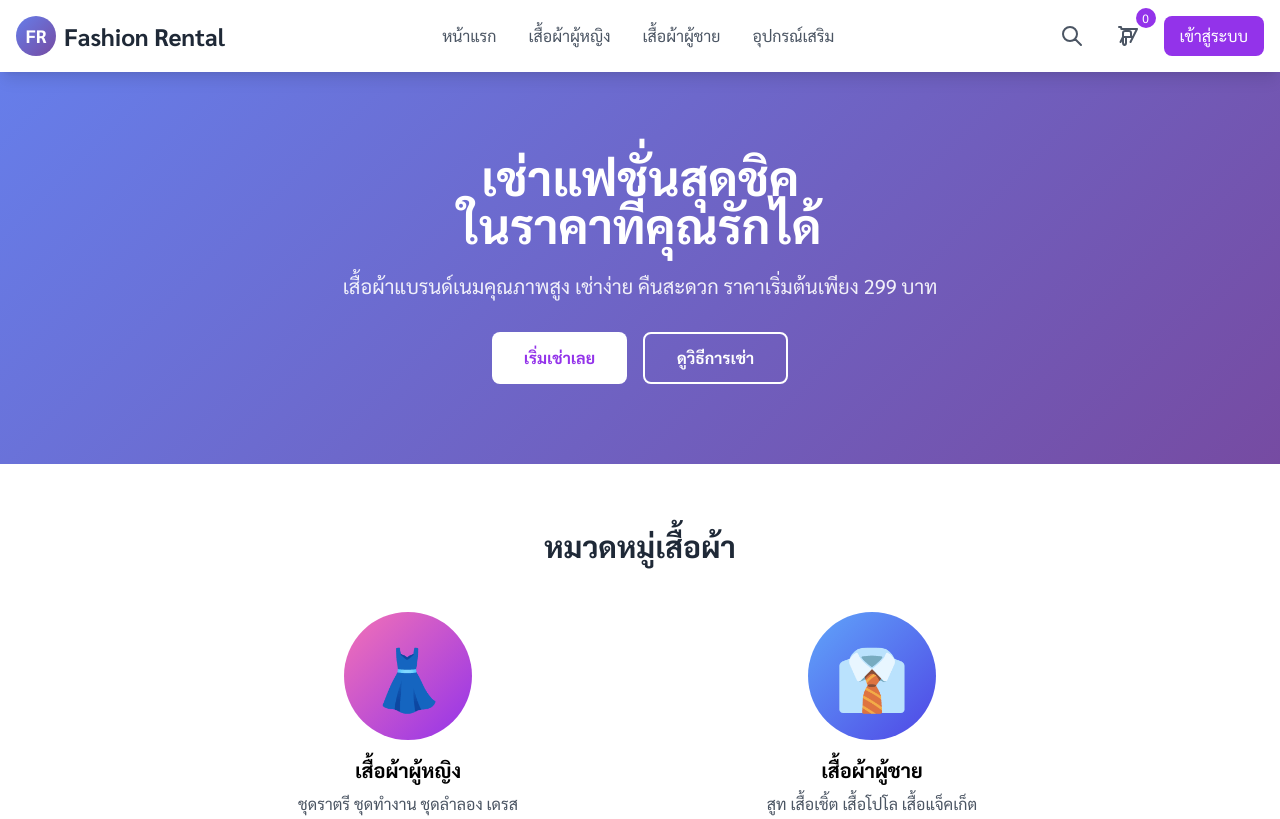
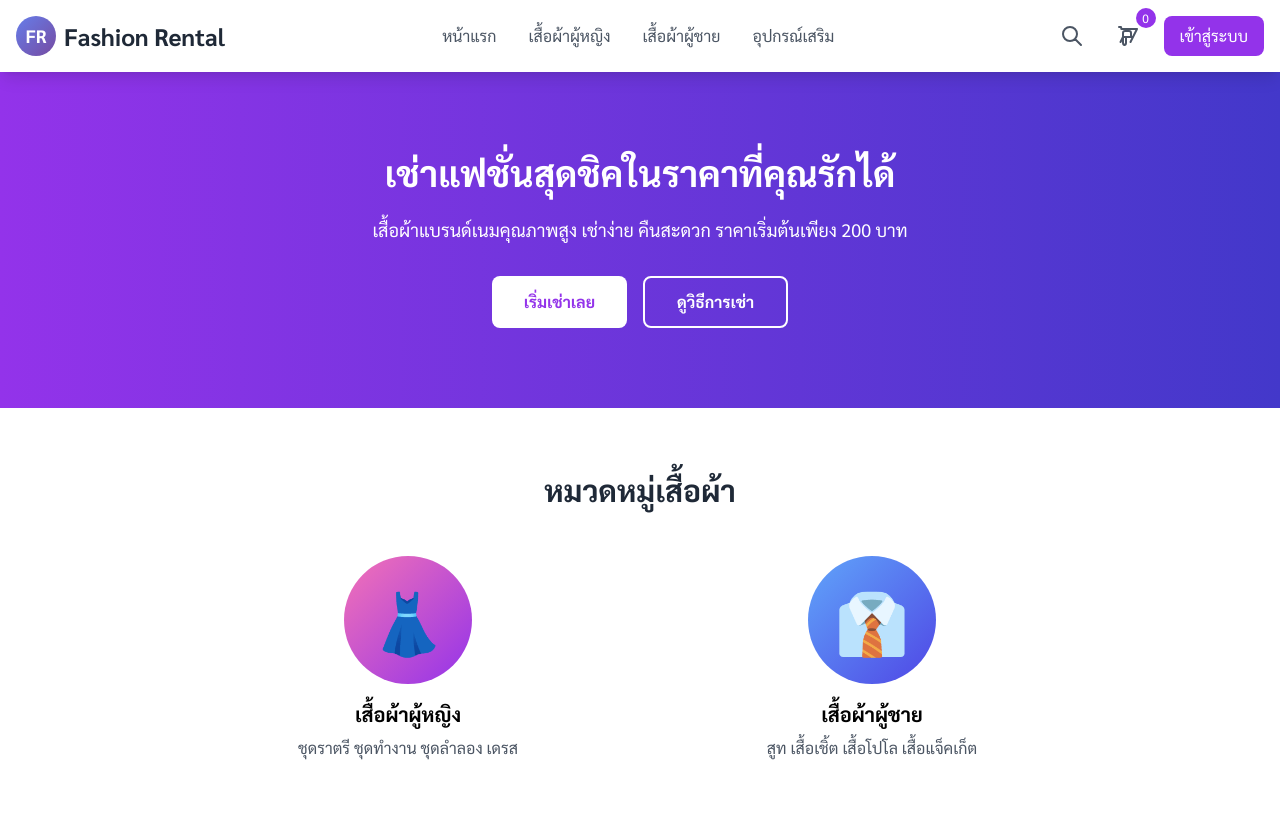
Before and after one commit to 66010914145-hub/fashion-rental, a plain HTML site: page index.html in a window 1280 px wide. Shown: the top 819 px of the page. Drawn offline with nearby package versions, Linux system fonts and the light colour scheme.

Commit message:
Update index.html

```diff
--- a/index.html
+++ b/index.html
@@ -73,16 +73,17 @@
         </div>
     </header>
 
-    <section class="gradient-bg text-white py-20">
-        <div class="container mx-auto px-4 text-center">
-            <h2 class="text-5xl font-bold mb-6 fade-in">เช่าแฟชั่นสุดชิค<br>ในราคาที่คุณรักได้</h2>
-            <p class="text-xl mb-8 opacity-90 fade-in">เสื้อผ้าแบรนด์เนมคุณภาพสูง เช่าง่าย คืนสะดวก ราคาเริ่มต้นเพียง 299 บาท</p>
-            <div class="flex flex-col sm:flex-row gap-4 justify-center fade-in">
-                <button class="bg-white text-purple-600 px-8 py-3 rounded-lg font-semibold hover:bg-gray-100 transition-colors">เริ่มเช่าเลย</button>
-                <button class="border-2 border-white text-white px-8 py-3 rounded-lg font-semibold hover:bg-white hover:text-purple-600 transition-colors">ดูวิธีการเช่า</button>
-            </div>
+  <section class="bg-gradient-to-r from-purple-600 to-indigo-700 text-white py-20">
+    <div class="container mx-auto text-center">
+        <h2 class="text-4xl font-bold mb-6">เช่าแฟชั่นสุดชิคในราคาที่คุณรักได้</h2>
+        <p class="text-lg mb-8">เสื้อผ้าแบรนด์เนมคุณภาพสูง เช่าง่าย คืนสะดวก ราคาเริ่มต้นเพียง 200 บาท</p>
+        <div class="flex justify-center gap-4">
+            <button class="bg-white text-purple-600 px-8 py-3 rounded-lg font-semibold hover:bg-gray-100 transition-colors">เริ่มเช่าเลย</button>
+            <button class="border-2 border-white text-white px-8 py-3 rounded-lg font-semibold hover:bg-white hover:text-purple-600 transition-colors">ดูวิธีการเช่า</button>
         </div>
-    </section>
+    </div>
+</section>
+
 
     <section class="py-16 bg-white">
         <div class="container mx-auto px-4">
@@ -569,4 +570,5 @@
         });
     </script>
 </body>
+
 </html>
```
